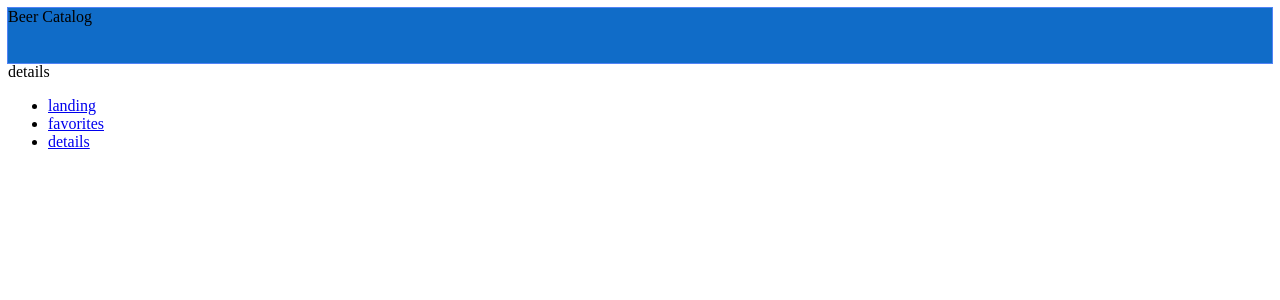
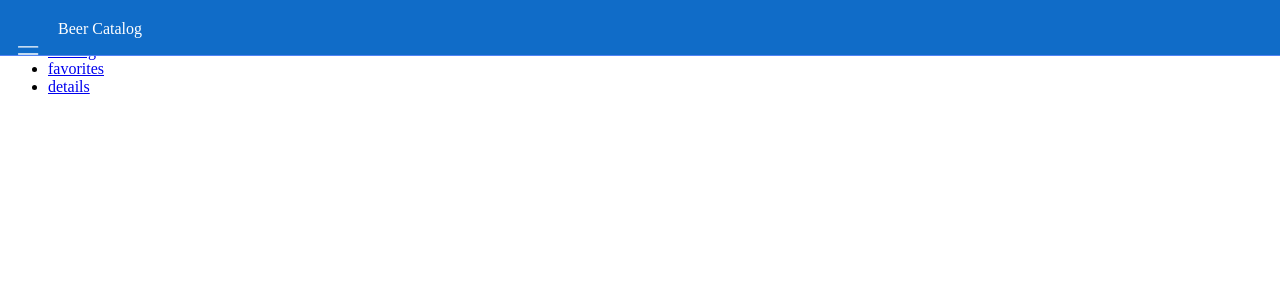
Before and after one commit to CyberSlug322/beer-catalog, a React app: page /details in a window 1280 px wide. Shown: the top 300 px of the page. Built offline with nearby package versions, Linux system fonts and the light colour scheme.

Commit message:
improve header styles, now instead of export default header components use export

```diff
--- a/src/components/button/MenuButton.jsx
+++ b/src/components/button/MenuButton.jsx
@@ -1,11 +1,5 @@
 import React from "react";
 
-
-const MenuButton = () => {
-  <div>
-
-  </div>
-  }
-
-
-export default MenuButton;
+export const MenuButton = () => (
+  <input type="button"></input>
+)
--- a/src/containers/detailsPage/DetailsPage.jsx
+++ b/src/containers/detailsPage/DetailsPage.jsx
@@ -1,5 +1,5 @@
 import React from "react";
-import Layout from "../layout/Layout.jsx";
+import {Layout} from "../layout/Layout.jsx";
 
 const DetailsPage = () => (
   <div>
--- a/src/containers/favoritesPage/FavoritesPage.jsx
+++ b/src/containers/favoritesPage/FavoritesPage.jsx
@@ -1,5 +1,5 @@
 import React from "react";
-import Layout from "../layout/Layout.jsx";
+import {Layout} from "../layout/Layout.jsx";
 
 
 const FavoritesPage = () => (
--- a/src/containers/header/Header.jsx
+++ b/src/containers/header/Header.jsx
@@ -1,10 +1,10 @@
 import './Header.scss'
 import React from "react";
+import {MenuButton} from '../../components/button/MenuButton.jsx';
 
-const Header = () => (
-    <header>
-      Beer Catalog
+export const Header = () => (
+    <header className='Header Layout-Header'>
+      <MenuButton/>
+      <label>Beer Catalog </label>
     </header>
 );
-
-export default Header;
--- a/src/containers/header/Header.scss
+++ b/src/containers/header/Header.scss
@@ -1,8 +1,35 @@
 @import '../../styles/_variables.css';
 
-header {
+.Header {
     background-color: var(--app-sidebar-color);
     box-shadow: 0 0 0 1px var(--primary-color);
     height: 55px;
     width: 100%;
-    };
+    vertical-align: middle;
+    line-height: 58px;
+    color: white;
+
+    }
+
+Input[type="button"] {
+    display: inline-block;
+    background: url('../../img/burgerButton.svg') no-repeat top;
+    background-size: 32px;
+    width: 32px;
+    height: 32px;
+    border:none;
+    margin: 13px;
+}
+Input[type="button"]:hover {
+    background-position: -10px -83px;
+}
+
+Input[type="button"]:active {
+    background-position: -10px -153px;
+}
+
+Label {
+    white-space: nowrap;
+    overflow: hidden;
+    display: inline-block;
+}
--- a/src/containers/landingPage/LandingPage.jsx
+++ b/src/containers/landingPage/LandingPage.jsx
@@ -1,5 +1,5 @@
 import React from "react";
-import Layout from "../layout/Layout.jsx";
+import {Layout} from "../layout/Layout.jsx";
 
 const LandingPage = () => (
   <div>
--- /dev/null
+++ b/src/containers/layout/Layout.scss
@@ -0,0 +1,6 @@
+
+.Layout-Header {
+  position: fixed;
+  top: 0;
+  left: 0;
+}
```
Also changed, not shown: src/containers/layout/Layout.jsx (+4 -4 lines), src/img/burgerButton.svg (added).
